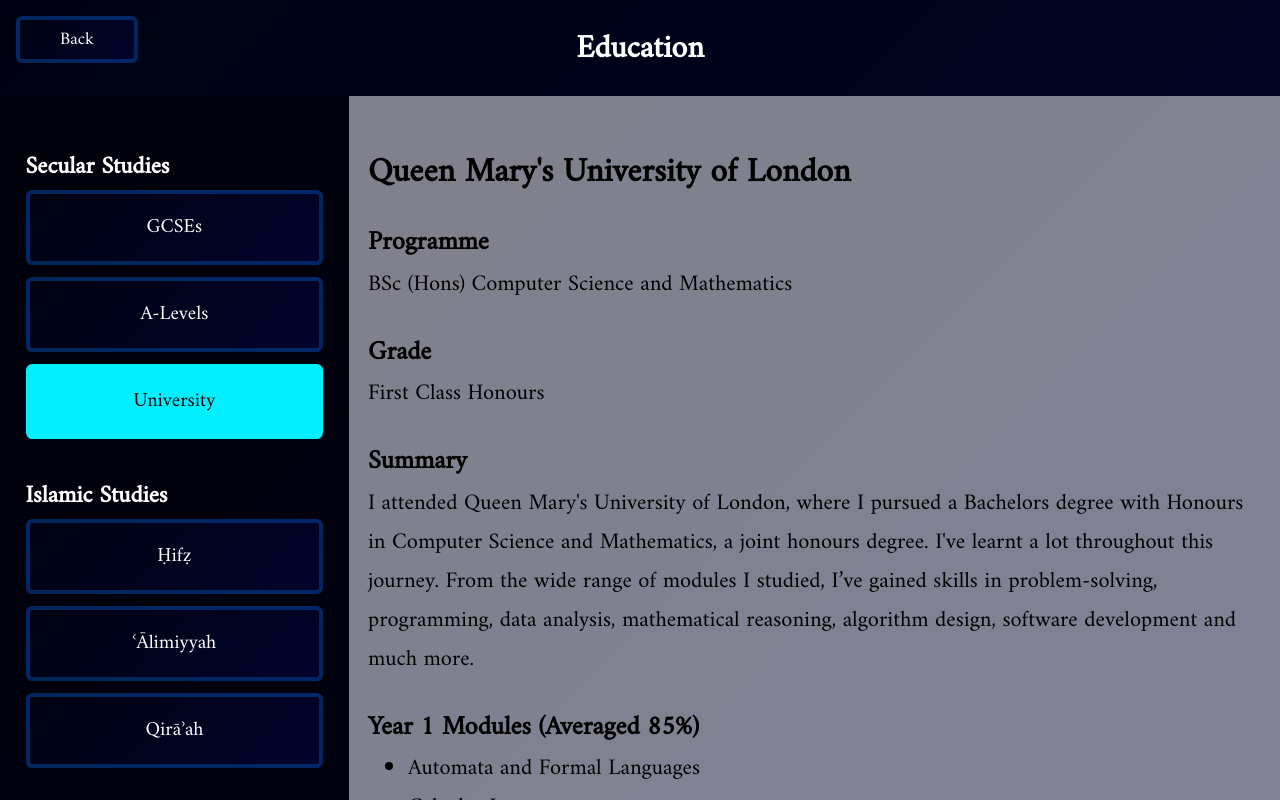
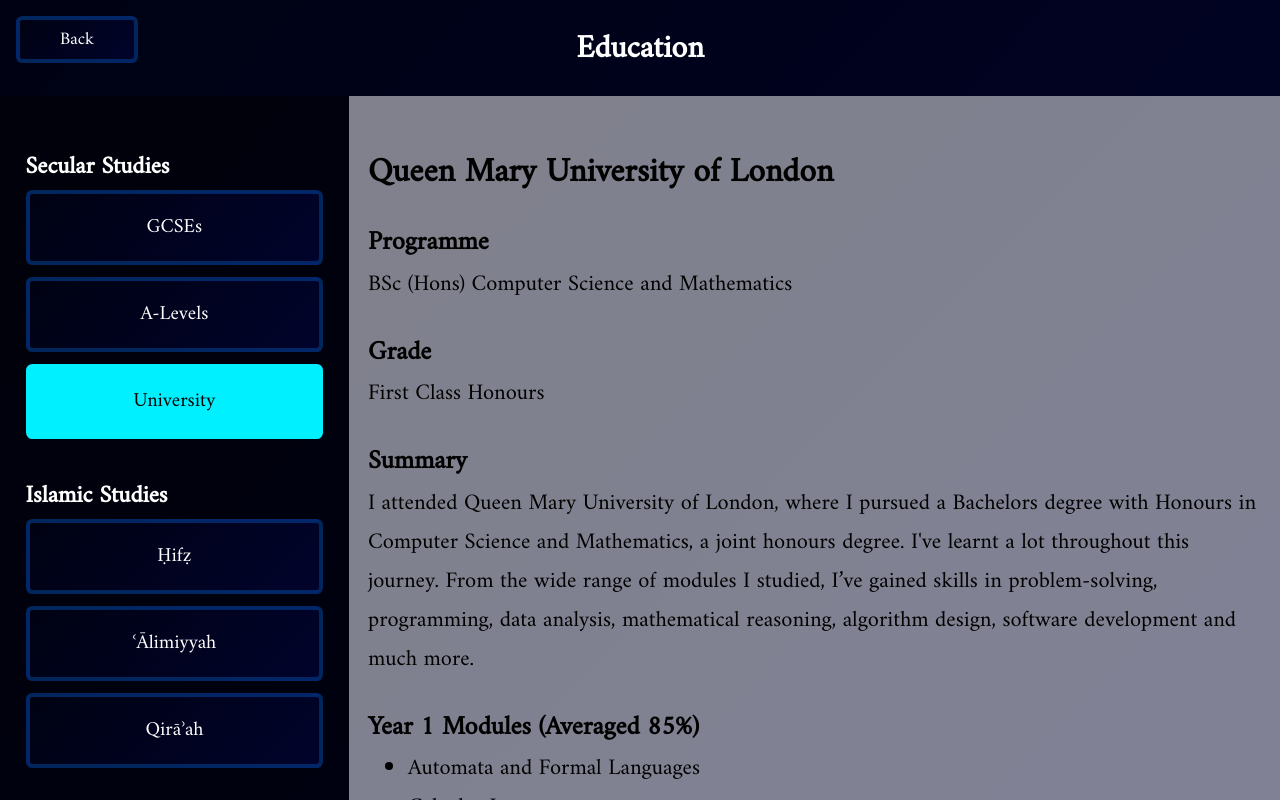
Before and after one commit to usmaan275/portfolio, a React (Create React App) app: page /education in a window 1280 px wide. Both pictures are taken after a click on the button "University". Built offline with nearby package versions, Linux system fonts and the light colour scheme.

Commit message:
FirstClass

```diff
--- a/src/pages/Education.js
+++ b/src/pages/Education.js
@@ -70,14 +70,14 @@
 
           {activeSection === 'uni' && (
             <div className='description'>
-              <h2>Queen Mary's University of London</h2>
+              <h2>Queen Mary University of London</h2>
               <h3>Programme</h3>
               <p>BSc (Hons) Computer Science and Mathematics</p>
               <h3>Grade</h3>
               <p>First Class Honours</p>
               <h3>Summary</h3>
               <p>
-              I attended Queen Mary's University of London, where I pursued a Bachelors degree with Honours in Computer Science and Mathematics, a joint honours degree. I've learnt a lot throughout this journey. From the wide range of modules I studied, I’ve gained skills in problem-solving, programming, data analysis, mathematical reasoning, algorithm design, software development and much more.
+              I attended Queen Mary University of London, where I pursued a Bachelors degree with Honours in Computer Science and Mathematics, a joint honours degree. I've learnt a lot throughout this journey. From the wide range of modules I studied, I’ve gained skills in problem-solving, programming, data analysis, mathematical reasoning, algorithm design, software development and much more.
               </p>
 
               <h3>Year 1 Modules (Averaged 85%)</h3>
```
